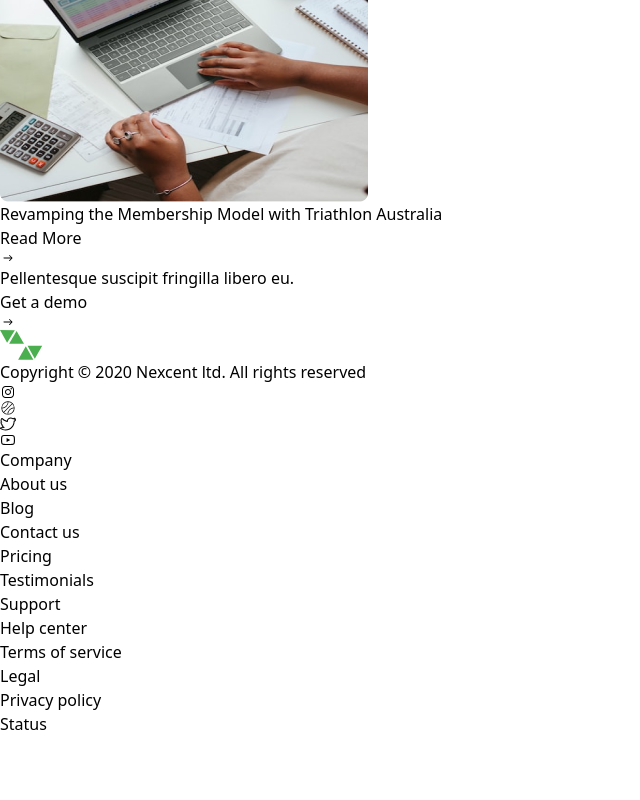
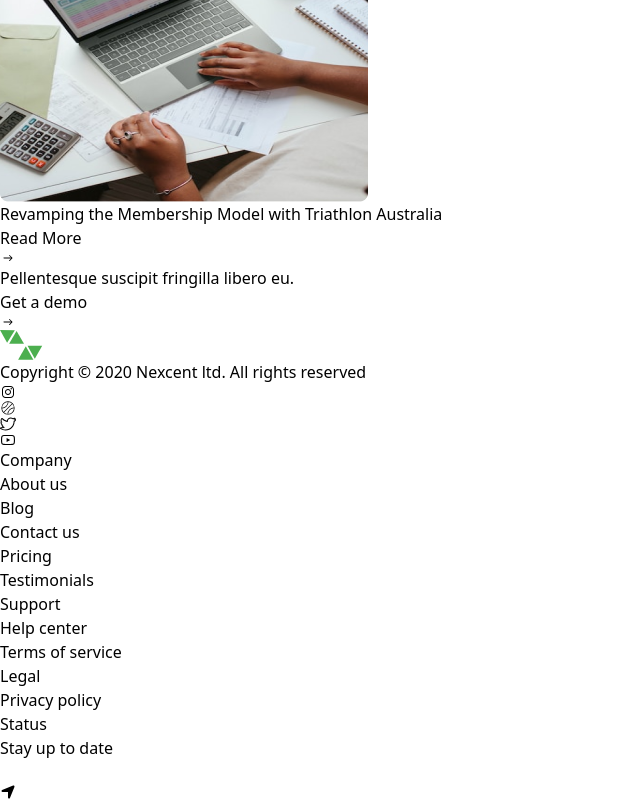
Before and after one commit to talha-fullstackdev/bytewise-project, a React (Vite) app: page / in a window 1280 px wide. Shown: the part 4709-5509 px from the top of the page, without its empty margins (0-640 px from the left). Before the commit the page ends 5469 px from the top, so only its background shows below. Built offline with nearby package versions, Linux system fonts and the light colour scheme.

Commit message:
filled the email component

```diff
--- a/src/components/footer/FooterMail.jsx
+++ b/src/components/footer/FooterMail.jsx
@@ -1,10 +1,14 @@
 import React from 'react'
+import { FaLocationArrow } from "react-icons/fa6";
+
 const FooterMail = () => {
   return (
     <div>
-        <p></p>
+        <p>Stay up to date</p>
         <div className="">
         <input type="Your email address" />
+        <span><FaLocationArrow />
+        </span>
         </div>
     </div>
   )
--- a/src/components/footer/FooterNavigation.jsx
+++ b/src/components/footer/FooterNavigation.jsx
@@ -1,5 +1,4 @@
 import React from 'react'
-
 const FooterNavigation = () => {
     const data = [
         {
```
